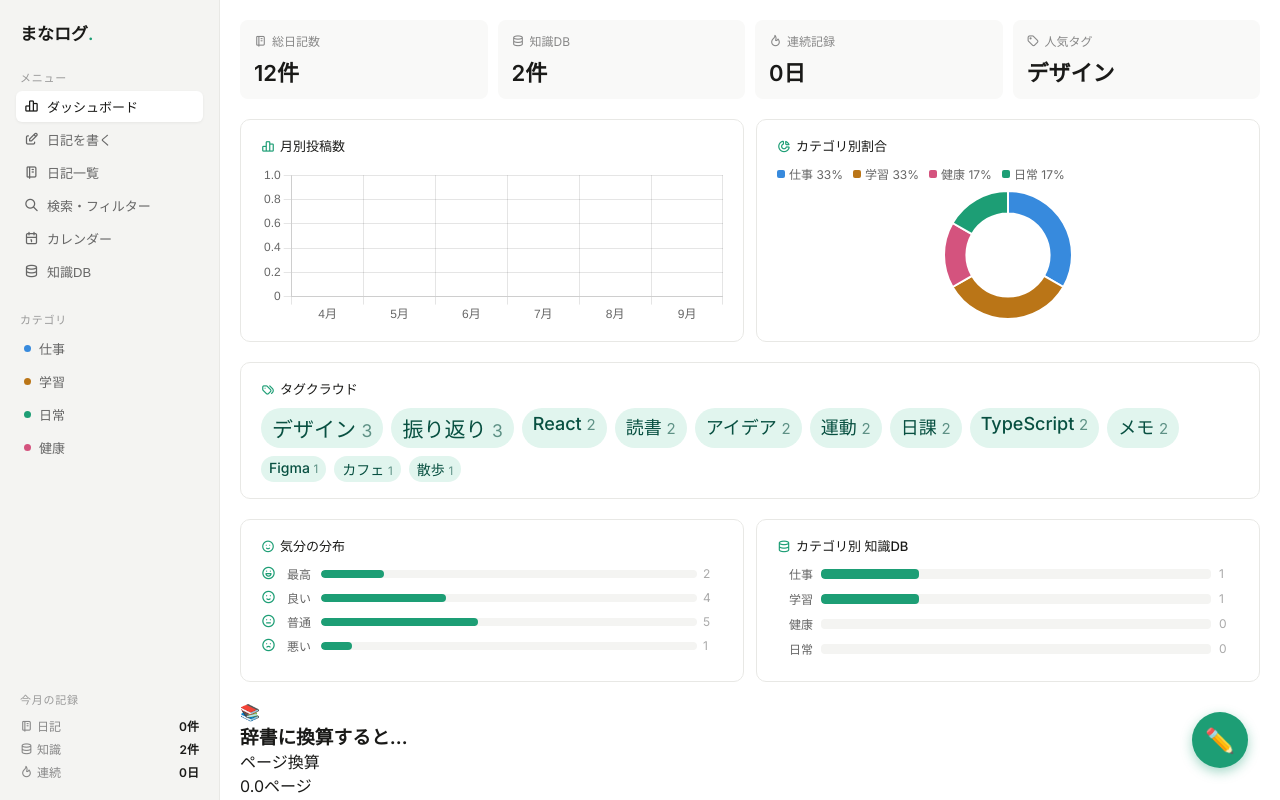
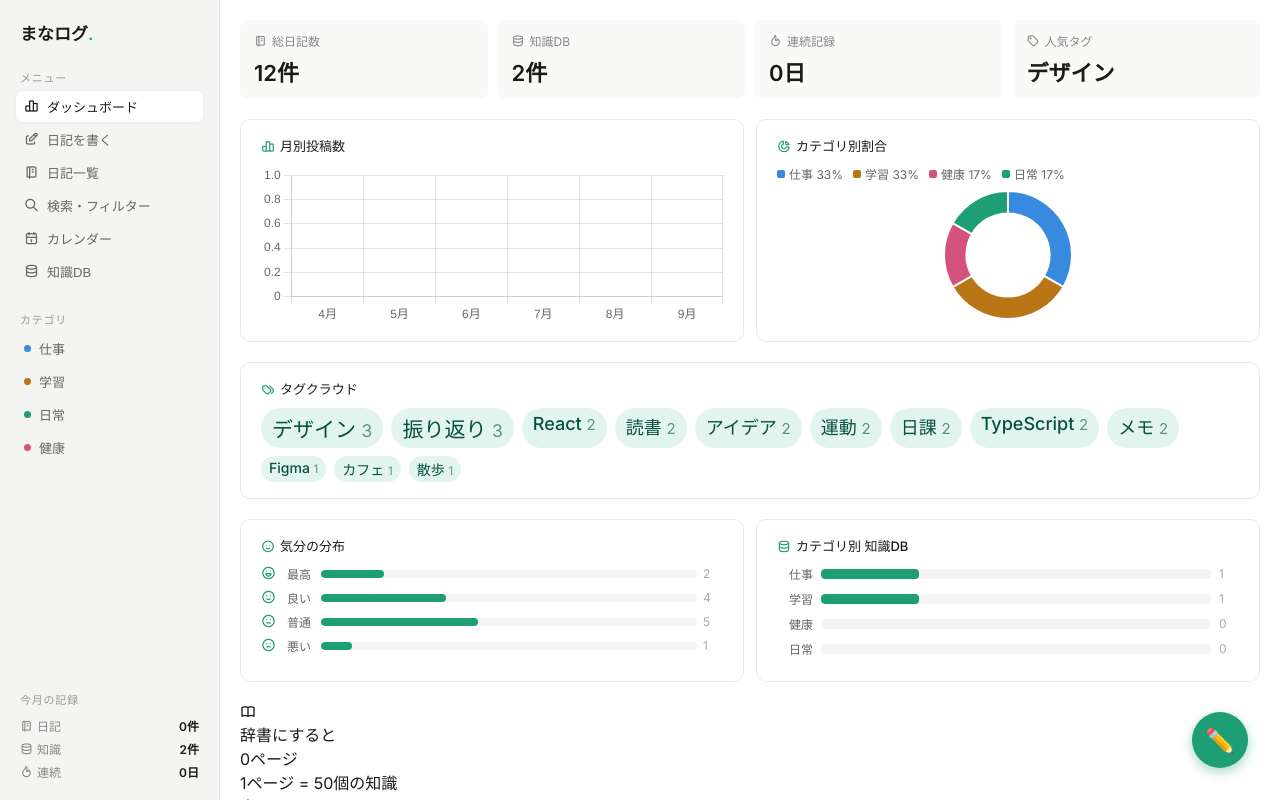
Before and after one commit to Shirayaki/noto-diary-app, a React (Create React App) app: page / in a window 1280 px wide. Built offline with nearby package versions, Linux system fonts and the light colour scheme.

Commit message:
Update DictionaryCard.jsx

```diff
--- a/src/components/DictionaryCard.jsx
+++ b/src/components/DictionaryCard.jsx
@@ -13,95 +13,58 @@ export default function DictionaryCard({ kb = [] }) {
     // 1冊 = 50,000個の知識
     const books = knowledgeCount / ITEMS_PER_BOOK;
 
-    // 現在のページの進捗
-    const currentPageCount = knowledgeCount % ITEMS_PER_PAGE;
-    const pageProgress =
-      (currentPageCount / ITEMS_PER_PAGE) * 100;
-
-    // 現在の本の進捗
-    const bookProgress =
-      (knowledgeCount % ITEMS_PER_BOOK) / ITEMS_PER_BOOK * 100;
-
     return {
       knowledgeCount,
       pages,
       books,
-      currentPageCount,
-      pageProgress,
-      bookProgress,
     };
   }, [kb]);
 
+  // ページ数は、小数1桁まで表示
+  const pageText = stats.pages.toLocaleString('ja-JP', {
+    minimumFractionDigits: 0,
+    maximumFractionDigits: 1,
+  });
+
   return (
     <div className="dict-card">
-      <div className="dict-header">
-        <span className="dict-icon">📚</span>
-        <h3>辞書に換算すると…</h3>
+
+      {/* 左：本のアイコン */}
+      <div className="dict-book-icon">
+        <i className="ti ti-book" />
       </div>
 
-      <div className="dict-content">
-
-        {/* ページ換算 */}
-        <div className="dict-stat">
-          <div className="dict-label">
-            ページ換算
-          </div>
-
-          <div className="dict-value">
-            {stats.pages.toFixed(1)}ページ
-          </div>
+      {/* 中央：ページ換算 */}
+      <div className="dict-page-section">
+        <div className="dict-label">
+          辞書にすると
         </div>
 
-        {/* 知識数 */}
-        <div className="dict-stat">
-          <div className="dict-label">
-            蓄積した知識
-          </div>
-
-          <div className="dict-value">
-            {stats.knowledgeCount.toLocaleString('ja-JP')}個
-          </div>
+        <div className="dict-page-value">
+          {pageText}<span>ページ</span>
         </div>
 
-        {/* 本換算 */}
-        <div className="dict-stat">
-          <div className="dict-label">
-            本にすると
-          </div>
+        <div className="dict-sub-text">
+          1ページ = 50個の知識
+        </div>
+      </div>
 
-          <div className="dict-value">
-            {stats.books.toFixed(3)}冊
-          </div>
+      {/* 右：これまでの知識数 */}
+      <div className="dict-knowledge-section">
+        <div className="dict-label">
+          今までで
         </div>
 
-        {/* ページ進捗 */}
-        <div className="dict-progress">
-          <div className="dict-progress-text">
-            次の1ページまで
-            <strong>
-              {stats.currentPageCount} / {ITEMS_PER_PAGE}
-            </strong>
-          </div>
-
-          <div className="dict-progress-bar">
-            <div
-              className="dict-progress-fill"
-              style={{
-                width: `${stats.pageProgress}%`,
-              }}
-            />
-          </div>
+        <div className="dict-knowledge-value">
+          {stats.knowledgeCount.toLocaleString('ja-JP')}
+          <span>個</span>
         </div>
 
-        {/* 基準 */}
-        <div className="dict-message">
-          <p>
-            1ページ = 50個の知識　｜
-            1冊 = 50,000個の知識
-          </p>
+        <div className="dict-knowledge-message">
+          の知識を身につけました
         </div>
+      </div>
 
-      </div>
     </div>
   );
 }
```
